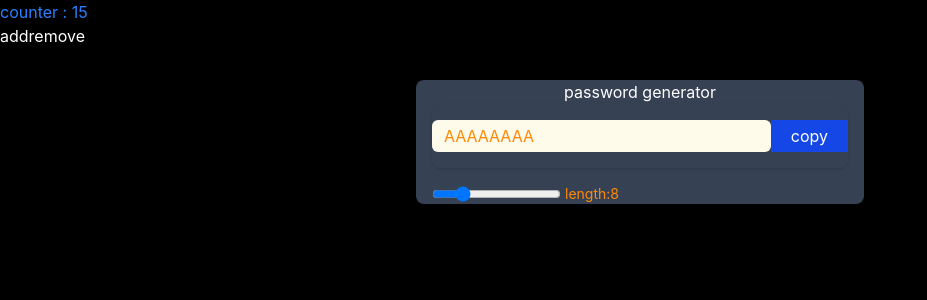
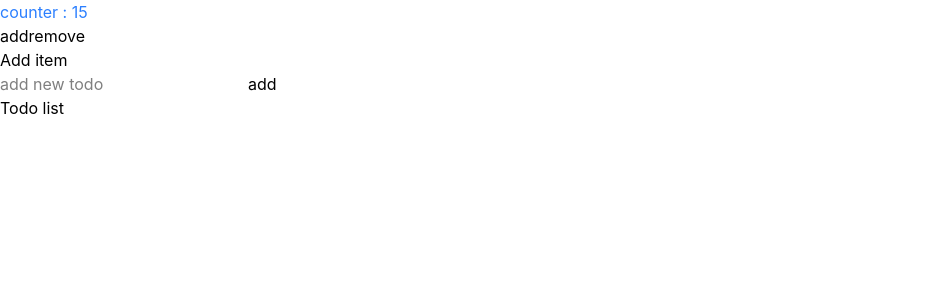
Before and after one commit to sheeshagar-iqbal/reactapp2, a React (Vite) app: page / in a window 1280 px wide. Shown: the top 300 px of the page, without its empty margins (0-927 px from the left). Built offline with nearby package versions, Linux system fonts and the light colour scheme.

Commit message:
todo list

```diff
--- a/index.html
+++ b/index.html
@@ -7,7 +7,7 @@
     <link href="/src/style.css" rel="stylesheet">
     <title>app11ppo</title>
   </head>
-  <body style="background-color: black; color: white;">
+  <body >
     <div id="root"></div>
     <script type="module" src="/src/main.jsx"></script>
   </body>
--- a/src/App.jsx
+++ b/src/App.jsx
@@ -1,6 +1,5 @@
 import { useState } from "react"
-import PasswordGenerator from "./PasswordGenerator"
-
+import Todo from "./Todo"
 
 
 const App=()=>{
@@ -27,8 +26,8 @@ const App=()=>{
     <h1 className="text-blue-500">counter : {count}</h1>
     <button onClick={addon}>add</button>
     <button onClick={removeon}>remove</button>
+    <Todo/>
 
-  <PasswordGenerator/>
     </>
   )
 }
--- a/src/PasswordGenerator.jsx
+++ b/src/PasswordGenerator.jsx
@@ -1,31 +1,45 @@
-import React, { useEffect, useState } from 'react'
+import React, { useCallback, useEffect, useState ,useRef } from 'react'
 
 function PasswordGenerator() {
     const [length ,setLength]= useState(8)
     const [allowNumber,setAllowNumber]= useState(false)
     const [allowCharacter,setAllowCharacter]= useState(false)
     const [password,setPassword]=useState('')
+    let passwordref =useRef(null)
 
-    const passwordgenrate= useEffect(()=>{
+    const passwordgenrate= useCallback(()=>{
         let pass=''
         let str='ABCDEFGHIJKLMNOPQRSTUVWXYZabcdefghijklmnopqrstuvwxyz'
 
         if (allowCharacter) str+='!@#$^&*(){}[]+-_`~?/\|'
         if(allowNumber) str+='0123456789'
 
+
+
         for (let i = 1; i <= length; i++) {
-            let rand= Math.floor((Math.random*str.length) +1)
-            console.log(rand);
+            let rand= Math.floor((Math.random()*str.length) +1)
+            console.log(rand,str.length);
 
             pass+=str.charAt(rand)
 
         }
         setPassword(pass)
 
-    },[length,allowNumber,allowCharacter,password])
+    },[length,allowNumber,allowCharacter,setPassword])
+
+
+    const  copyPasswordToClipboard=useCallback(()=>{
+            passwordref.current?.select()
+            password.current?.setSelectionRange(0, 5)
+            window.navigator.clipboard.writeText(password)
+    },[password])
+
+   useEffect(()=>{
+    passwordgenrate()
+   },[length,allowCharacter,allowNumber,passwordgenrate])
   return (
     <>
-    <div className='text-orange-400 bg-gray-700 w-full max-w-md mx-auto text-center shadow-md rounded-lg px-4 my-8' >
+    <div className='text-orange-400 bg-gray-700 w-full max-w-md mx-auto text-center shadow-md rounded-lg px-4 my-8 py-4'  >
         <h1 className='text-white'>password generator</h1>
 
         <div className='flex rounded-lg mb-4 shadow overflow-hidden items-center'>
@@ -34,16 +48,32 @@ function PasswordGenerator() {
         value={password}
         placeholder='password'
         readOnly
+        ref={passwordref}
          />
-         <input type="button" value="copy"   className='bg-blue-700 outline-0 text-white py-1 px-5 '/>
+         <input type="button" value="copy" onClick={copyPasswordToClipboard}   className='bg-blue-700 outline-0 text-white py-1 px-5 '/>
 
          </div>
 
          <div className='flex text-sm gap-x-2'>
             <div className='flex items-center gap-x-1'>
-                <input type="range" min={6} max={16} value={length} className='cursor-pointer' onChange={(e)=> {setLength(e.target.value)}}/>
+                <input
+                 type="range"
+                 min={6}
+                 max={16}
+                 value={length}
+                 className='cursor-pointer'
+                 onChange={(e)=> {setLength(e.target.value)}}/>
                 <label >length:{length}</label>
 
+
+            </div>
+
+            <div className='flex items-center gap-x-1'>
+                <input type="checkbox" defaultChecked={allowNumber} onChange={()=> setAllowNumber((prev)=> !prev)} />
+                <label >Number</label>
+
+                <input type="checkbox" defaultChecked={allowCharacter} onChange={()=> setAllowCharacter((prev)=> !prev)} />
+                <label >Character</label>
 
             </div>
 
--- /dev/null
+++ b/src/Todo.jsx
@@ -0,0 +1,53 @@
+import React, { useState } from 'react'
+
+const Todo = () => {
+    const [newtodo, setNewtode] =useState('')
+    const [todolist,setTodolist]=useState([])
+
+    const handlefrom=(e)=>{
+        e.preventDefault()
+        if(newtodo){
+            setTodolist([...todolist, {text:newtodo, iscomplate:false}])
+            setNewtode('')
+        }
+
+    }
+
+    const handledelete=(index)=>{
+        const newtodos= [...todolist]
+        todolist[index].iscomplate= !todolist[index].iscomplate
+        setTodolist(newtodos)
+
+    }
+
+//     const handledelete = (index) => {
+//    const filterTodo = todolist.filter((_, i) => i !== index)
+//    setTodolist(filterTodo)
+// }
+
+  return (
+    <>
+    <h2>Add item</h2>
+     <form onSubmit={handlefrom} >
+        <input type="text"
+         value={newtodo}
+         onChange={(e)=>setNewtode(e.target.value)}
+         placeholder='add new todo'
+         className='bg-white border-0 '
+         style={{color:'black'}}
+          />
+          <button type="submit">add</button>
+     </form>
+
+     <h1>Todo list</h1>
+     <ul className='list-disc pl-5'>
+        {todolist.map((value,index)=>(
+            <li key={index }><span style={{textDecoration: value.iscomplate==true? 'line-through':'none'}}>{ value.text}</span> <button onClick={()=>handledelete(index)}>Delete</button></li>
+        ))}
+     </ul>
+
+    </>
+  )
+}
+
+export default Todo
```
